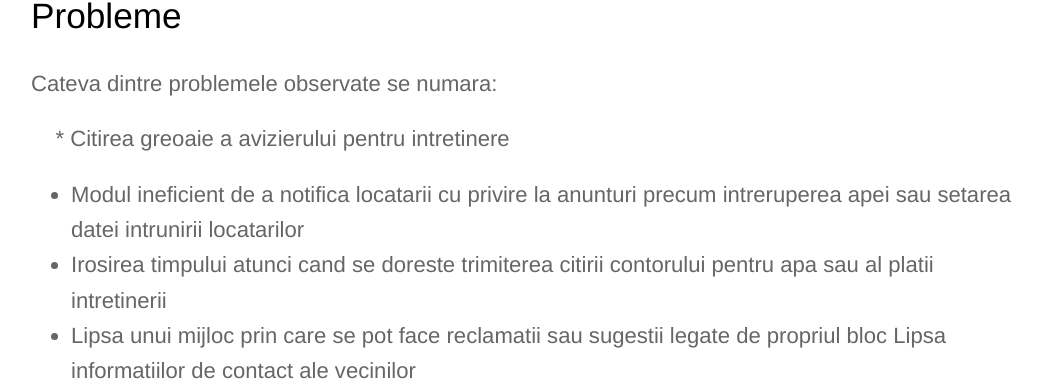
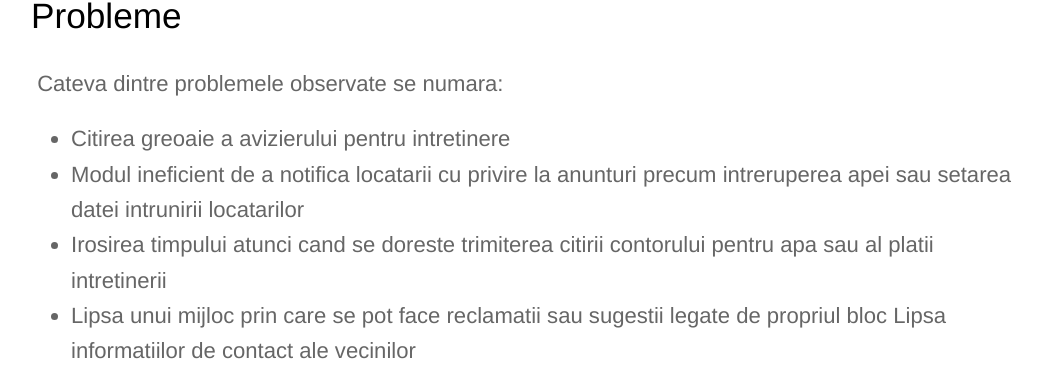
Before and after one commit to rptoma/Flaty, a Jekyll site: the page built from _posts/2018-10-14-ce-este-flaty.md, in a window 1280 px wide and 900 px high, scrolled down 844 px, cut to the strip 134-518 px from the top of the window. Shown: the whole strip, without its empty margins (109-1151 px from the left). Built offline with Jekyll 4.4.1, drawn with Linux system fonts in a browser that asks for light colours; part of the change alters nothing that is shown.

```diff
--- a/_posts/2018-10-14-ce-este-flaty.md
+++ b/_posts/2018-10-14-ce-este-flaty.md
@@ -11,9 +11,9 @@ Flaty este o aplicatie mobila ce ofera suport atat pentru Android cat si pentru
 
 ## Probleme
 
-Cateva dintre problemele observate se numara:
+&nbsp;Cateva dintre problemele observate se numara:
 
-&nbsp;&nbsp;&nbsp;&nbsp;* Citirea greoaie a avizierului pentru intretinere
+* Citirea greoaie a avizierului pentru intretinere
 * Modul ineficient de a notifica locatarii cu privire la anunturi precum intreruperea apei sau setarea datei intrunirii locatarilor
 * Irosirea timpului atunci cand se doreste trimiterea citirii contorului pentru apa sau al platii intretinerii
 * Lipsa unui mijloc prin care se pot face reclamatii sau sugestii legate de propriul bloc Lipsa informatiilor de contact ale vecinilor
```
